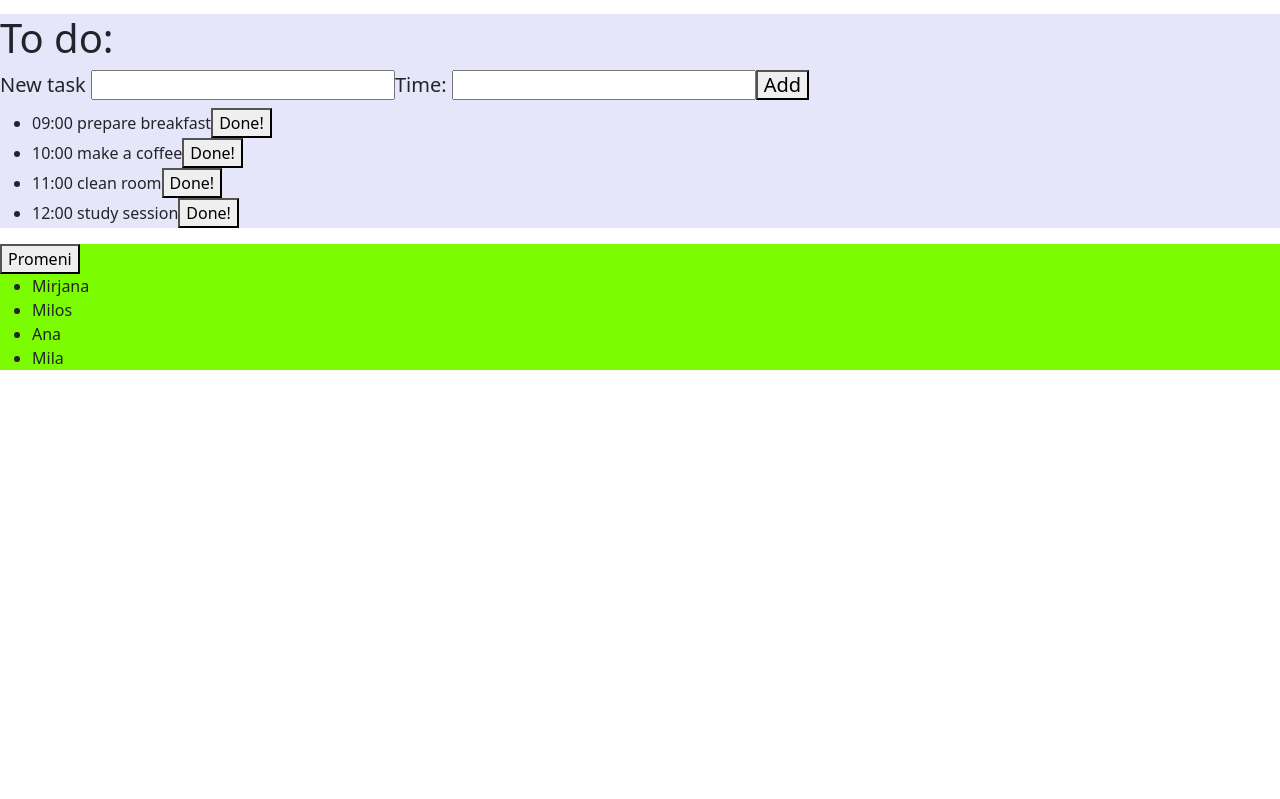
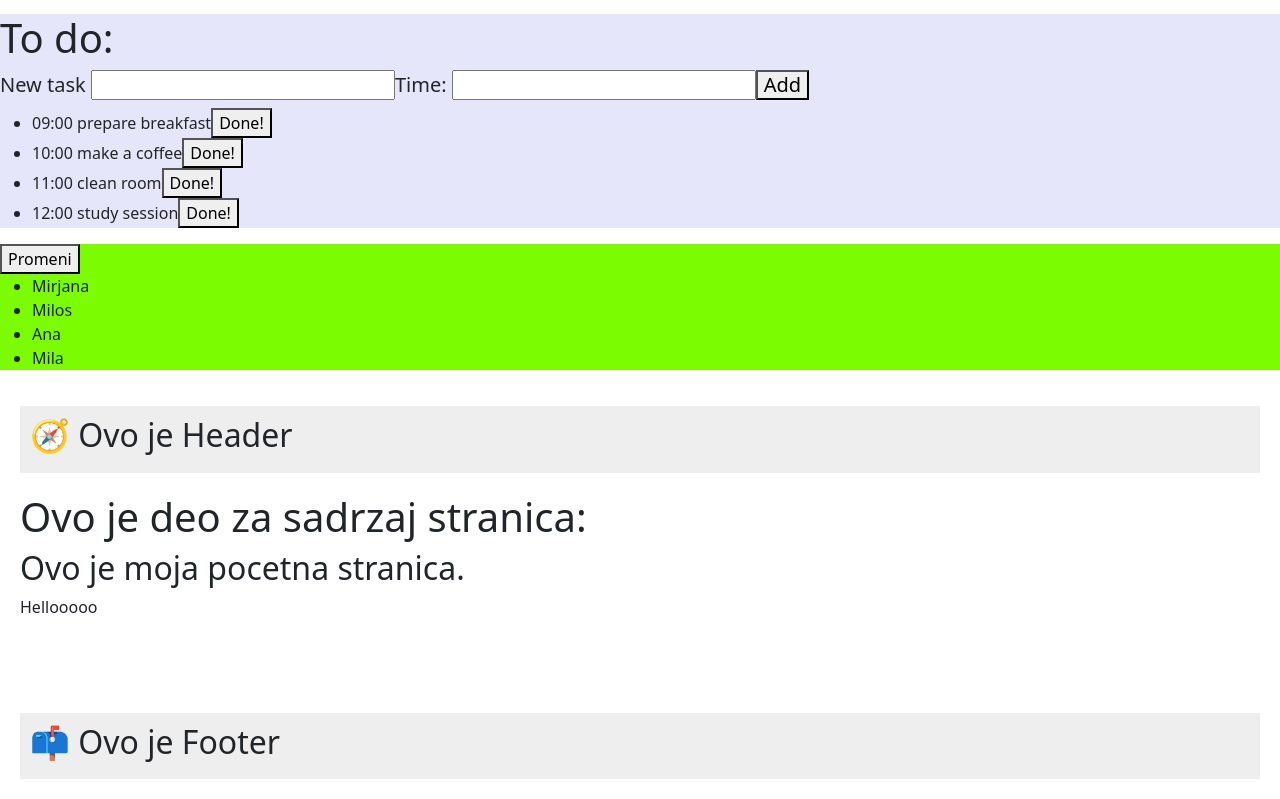
Before and after one commit to MirjanaPanic/learning-app, a React (Create React App) app: page / in a window 1280 px wide. Shown: the part 3744-4543 px from the top of the page. Before the commit the page ends 4130 px from the top, so only its background shows below. Built offline with nearby package versions, Linux system fonts and the light colour scheme.

Commit message:
layout - header, footer

```diff
--- a/src/components/ArraysState.jsx
+++ b/src/components/ArraysState.jsx
@@ -108,6 +108,7 @@ export function ToDoMap() {
 //IMPURE
 let nextIdd = 4; //u bazi id autoincrement.. :)
 export function ToDoFor() {
+  //const [nextId,setNextId]=useState(4); da probam da promenim
   let todo = [
     { id: 0, task: "prepare breakfast", time: "09:00" },
     { id: 1, task: "make a coffee", time: "10:00" },
--- /dev/null
+++ b/src/components/HomePage.jsx
@@ -0,0 +1,13 @@
+//pravim stranice, i zelim da sve imaju isti header i footer, isti stil
+
+import Layout from "./Layout";
+
+export default function HomePage() {
+  return (
+    <Layout>
+      <h1>Ovo je deo za sadrzaj stranica:</h1>
+      <h2> Ovo je moja pocetna stranica.</h2>
+      <p> Hellooooo</p>
+    </Layout>
+  );
+}
--- /dev/null
+++ b/src/components/Layout.jsx
@@ -0,0 +1,18 @@
+//Ovo je super korisno kada želiš da imaš zajednički izgled za sve stranice – kao što su header, footer, sidebar itd.
+
+//children prop
+export default function Layout({ children }) {
+  return (
+    <div style={{ padding: "20px" }}>
+      <header style={{ backgroundColor: "#eee", padding: "10px" }}>
+        <h2>🧭 Ovo je Header</h2>
+      </header>
+
+      <main style={{ minHeight: "200px", margin: "20px 0" }}>{children}</main>
+
+      <footer style={{ backgroundColor: "#eee", padding: "10px" }}>
+        <h2>📫 Ovo je Footer</h2>
+      </footer>
+    </div>
+  );
+}
--- a/src/index.js
+++ b/src/index.js
@@ -20,6 +20,8 @@ import SpreadObj from "./components/ObjectsState";
 import Immer from "./components/Immer";
 import ArrayAdd, { ToDoFor, ToDoMap } from "./components/ArraysState";
 import Update from "./components/ArrayUpdate";
+import Layout from "./components/Layout";
+import HomePage from "./components/HomePage";
 
 //React ovde u root div u index.html renderuje sve ostalo, sve ove komponente koje se pozivaju u okviru render() funkcije.
 //INITIAL RENDER
@@ -49,6 +51,8 @@ root.render(
     <ToDoMap />
     <ToDoFor />
     <Update />
+
+    <HomePage />
   </>
   //</React.StrictMode>
 );
```
